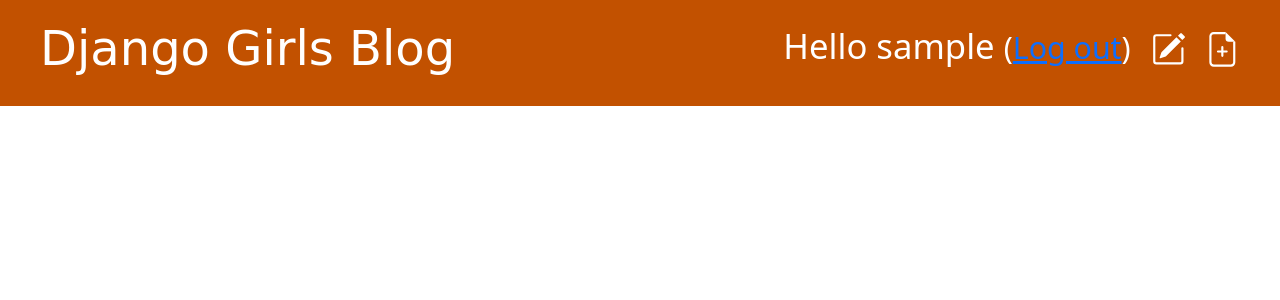
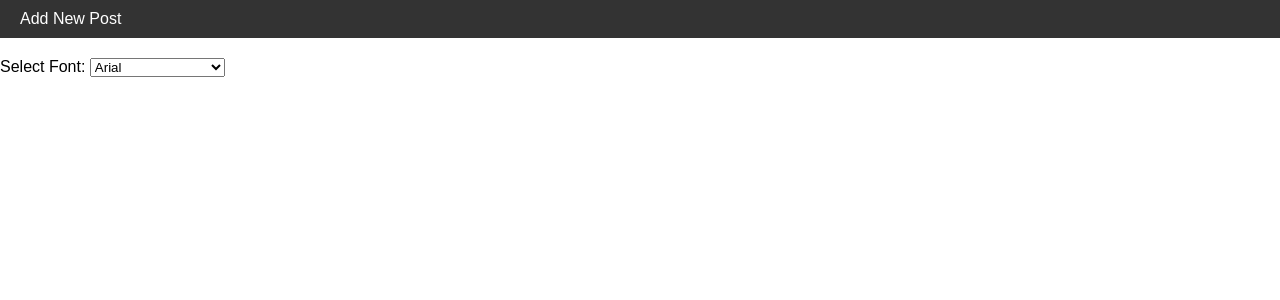
Before and after one commit to SaluAnnGeorge/my-first-blog, a Django app: page / in a window 1280 px wide. Shown: the top 300 px of the page. Run offline with Django 3.2, Linux system fonts and the light colour scheme; the visitor is signed in with stand-in values (Sample User, id 1); data that the repository does not hold is empty.

Commit message:
Modified the post list page.

```diff
--- a/blog/templates/blog/post_list.html
+++ b/blog/templates/blog/post_list.html
@@ -1,15 +1,88 @@
-{% extends 'blog/base.html' %}
+<!DOCTYPE html>
+<html lang="en">
+<head>
+    <meta charset="UTF-8">
+    <meta name="viewport" content="width=device-width, initial-scale=1.0">
+    <title>Your Blog</title>
+    <style>
+        body {
+            font-family: Arial, sans-serif;
+            margin: 0;
+            padding: 0;
+        }
+        .page-header {
+            background-color: #333;
+            color: #fff;
+            padding: 10px 20px;
+        }
+        .top-menu {
+            color: #fff;
+            text-decoration: none;
+        }
+        .top-menu:hover {
+            text-decoration: underline;
+        }
+        .font-changer {
+            margin: 20px 0;
+        }
+        .post {
+            border-bottom: 1px solid #ccc;
+            padding: 20px;
+        }
+        .date {
+            color: #666;
+        }
+        .post a {
+            color: #333;
+            text-decoration: none;
+        }
+        .post a:hover {
+            text-decoration: underline;
+        }
+    </style>
+</head>
+<body>
+    <div class="page-header">
+        {% if user.is_authenticated %}
+        <a href="{% url 'post_new' %}" class="top-menu">
+            Add New Post
+        </a>
+        {% endif %}
+    </div>
+    <div class="font-changer">
+        <label for="fontSelector">Select Font:</label>
+        <select id="fontSelector" onchange="changeFont()">
+            <option value="Arial, sans-serif">Arial</option>
+            <option value="Verdana, sans-serif">Verdana</option>
+            <option value="Roboto, sans-serif">Roboto</option>
+            <option value="Helvetica, sans-serif">Helvetica</option>
+            <option value="Georgia, serif">Georgia</option>
+            <option value="Times New Roman, serif">Times New Roman</option>
+            <option value="Courier New, monospace">Courier New</option>
+        </select>
+    </div>
 
+    <div class="posts">
         {% block content %}
             {% for post in posts %}
                 <div class="post">
-    <div class="date">
-        {{ post.published_date }}
-    </div>
+                    <div class="date">{{ post.published_date }}</div>
                     <h1><a href="{% url 'post_detail' pk=post.pk %}">{{ post.title }}</a></h1>
                     <p>{{ post.text|linebreaksbr }}</p>
                     <a href="{% url 'post_detail' pk=post.pk %}">Comments: {{ post.approved_comments.count }}</a>
-
                 </div>
             {% endfor %}
         {% endblock content %}
+    </div>
+
+    <script>
+        function changeFont() {
+            var selectedFont = document.getElementById("fontSelector").value;
+            var contentElements = document.querySelectorAll(".post, .post h1, .post p, .post a");
+            contentElements.forEach(function(element) {
+                element.style.fontFamily = selectedFont;
+            });
+        }
+    </script>
+</body>
+</html>
```
Lines whose indentation alone changed are shown as unchanged.
